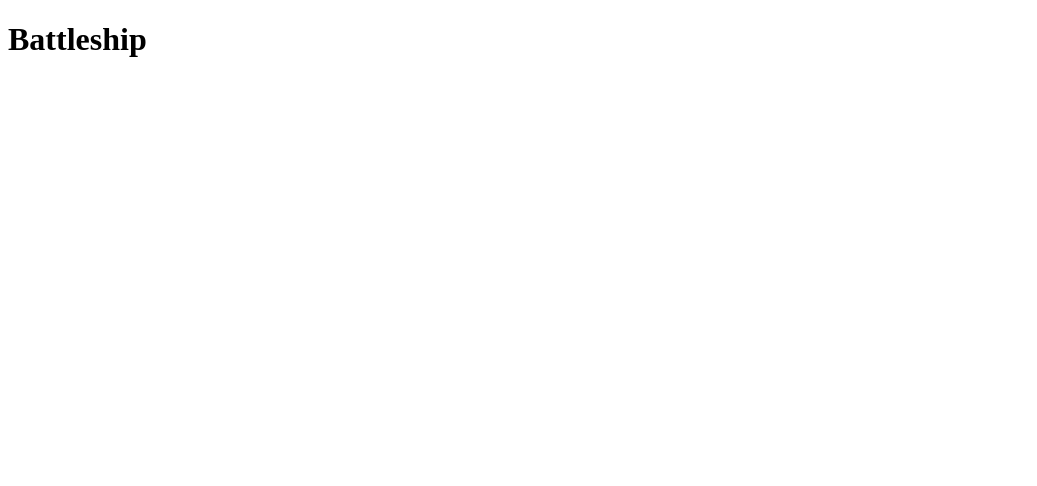
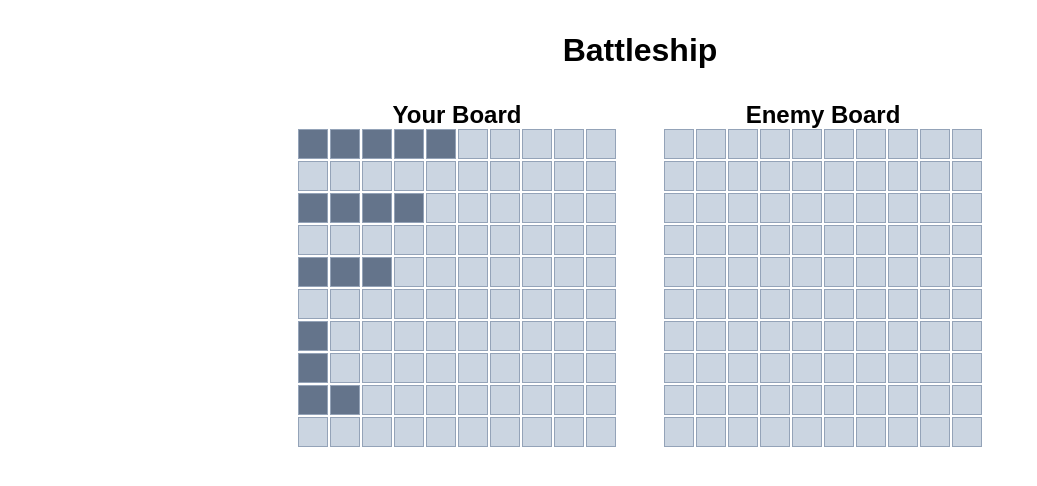
Before and after one commit to Kasun-Uni/odin-project-battleship, a website built with webpack: page template.html in a window 1280 px wide. Shown: the whole page, without its empty margins (0-1037 px from the left). Built offline with nearby package versions, Linux system fonts and the light colour scheme.

Commit message:
feat: DOMレンダリングモジュールと、初期のハードコードされた艦船配置を追加

```diff
--- /dev/null
+++ b/src/dom.js
@@ -0,0 +1,27 @@
+export function renderBoard(gameboard, containerId, revealShips) {
+  const container = document.getElementById(containerId);
+  container.innerHTML = "";
+
+  for (let row = 0; row < gameboard.size; row++) {
+    for (let col = 0; col < gameboard.size; col++) {
+      const cell = document.createElement("div");
+      cell.classList.add("cell");
+      cell.dataset.row = row;
+      cell.dataset.col = col;
+
+      const key = `${row},${col}`;
+      const hasShip = gameboard.getShipAt([row, col]) !== null;
+      const wasAttacked = gameboard.attackedCoords.has(key);
+
+      if (wasAttacked && hasShip) {
+        cell.classList.add("hit");
+      } else if (wasAttacked && !hasShip) {
+        cell.classList.add("miss");
+      } else if (hasShip && revealShips) {
+        cell.classList.add("ship");
+      }
+
+      container.appendChild(cell);
+    }
+  }
+}
--- a/src/index.js
+++ b/src/index.js
@@ -1 +1,21 @@
-console.log("index.js is running!");
+import "./style.css";
+import Player from "./Player.js";
+import Ship from "./Ship.js";
+import { renderBoard } from "./dom.js";
+
+const realPlayer = new Player("real");
+const computerPlayer = new Player("computer");
+
+function placeHardcodedShips(player) {
+  player.gameboard.placeShip(new Ship(5), [0, 0], "horizontal");
+  player.gameboard.placeShip(new Ship(4), [2, 0], "horizontal");
+  player.gameboard.placeShip(new Ship(3), [4, 0], "horizontal");
+  player.gameboard.placeShip(new Ship(3), [6, 0], "vertical");
+  player.gameboard.placeShip(new Ship(2), [8, 0], "horizontal");
+}
+
+placeHardcodedShips(realPlayer);
+placeHardcodedShips(computerPlayer);
+
+renderBoard(realPlayer.gameboard, "player-board", true);
+renderBoard(computerPlayer.gameboard, "computer-board", false);
--- /dev/null
+++ b/src/style.css
@@ -0,0 +1,44 @@
+* {
+  box-sizing: border-box;
+  margin: 0;
+  padding: 0;
+}
+
+body {
+  font-family: Arial, Helvetica, sans-serif;
+  padding: 2rem;
+  text-align: center;
+}
+
+.boards {
+  display: flex;
+  justify-content: center;
+  gap: 3rem;
+  margin-top: 2rem;
+}
+
+.board {
+  display: grid;
+  grid-template-columns: repeat(10, 30px);
+  grid-template-rows: repeat(10, 30px);
+  gap: 2px;
+}
+
+.cell {
+  width: 30px;
+  height: 30px;
+  background-color: #cbd5e1;
+  border: 1px solid #94a3b8;
+}
+
+.cell.ship {
+  background-color: #64748b;
+}
+
+.cell.hit {
+  background-color: #ef4444;
+}
+
+.cell.miss {
+  background-color: #ffffff;
+}
--- a/template.html
+++ b/template.html
@@ -9,5 +9,17 @@
 
   <h1>Battleship</h1>
 
+  <div class="boards">
+    <div class="board-section">
+      <h2>Your Board</h2>
+      <div id="player-board" class="board"></div>
+    </div>
+
+    <div class="board-section">
+      <h2>Enemy Board</h2>
+      <div id="computer-board" class="board"></div>
+    </div>
+  </div>
+
 </body>
 </html>
```
